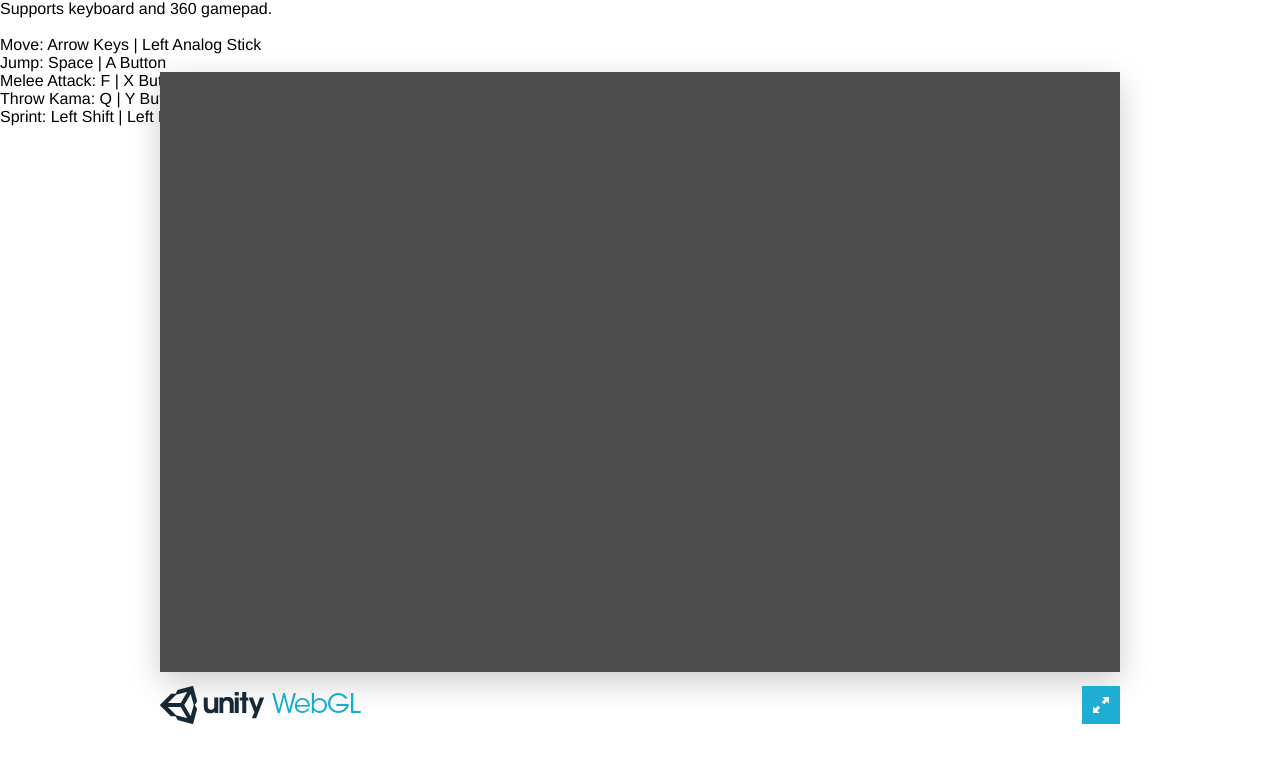
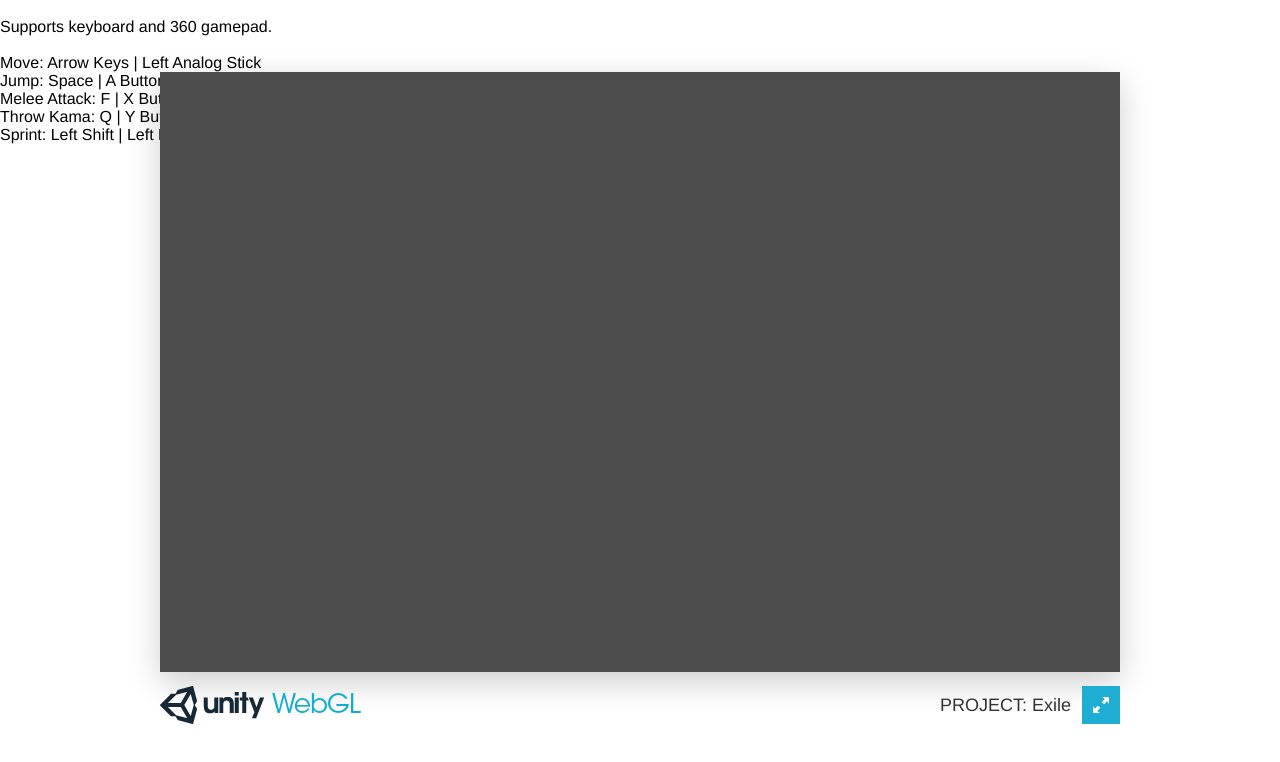
Before and after one commit to Surael/surael.github.io, a plain HTML site: page index.html in a window 1280 px wide. Drawn offline with Linux system fonts and the light colour scheme; no server answers.

Commit message:
Further index updates

```diff
--- a/index.html
+++ b/index.html
@@ -3,16 +3,19 @@
   <head>
     <meta charset="utf-8">
     <meta http-equiv="Content-Type" content="text/html; charset=utf-8">
+    <title>PROJECT: Exile | WebGL Player</title>
     <link rel="stylesheet" href="TemplateData/style.css">
     <link rel="shortcut icon" href="TemplateData/favicon.ico" />
     <script src="TemplateData/UnityProgress.js"></script>
   </head>
   <body class="template">
+    <p class="header"><span>PROJECT: Exile | </span>Unity WebGL Player </p>
     <div class="template-wrap clear">
       <canvas class="emscripten" id="canvas" oncontextmenu="event.preventDefault()" height="600px" width="960px"></canvas>
       <br>
       <div class="logo"></div>
       <div class="fullscreen"><img src="TemplateData/fullscreen.png" width="38" height="38" alt="Fullscreen" title="Fullscreen" onclick="SetFullscreen(1);" /></div>
+      <div class="title">PROJECT: Exile</div>
     </div>
     <p class="footer">&laquo; created with <a href="http://unity3d.com/" title="Go to unity3d.com">Unity</a> &raquo;</p>
     <script type='text/javascript'>
@@ -27,7 +30,7 @@
   };
 </script>
 <script src="Release/UnityLoader.js"></script>
-
+<br>
 Supports keyboard and 360 gamepad. <br><br>
 
 Move: Arrow Keys | Left Analog Stick<br>
```
